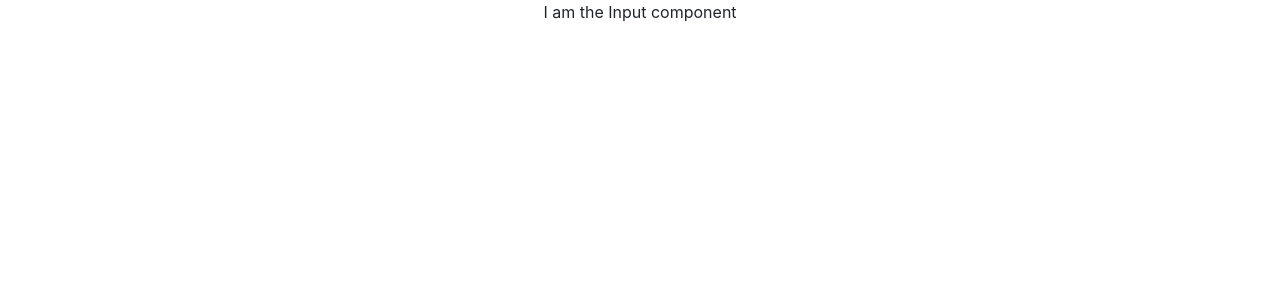
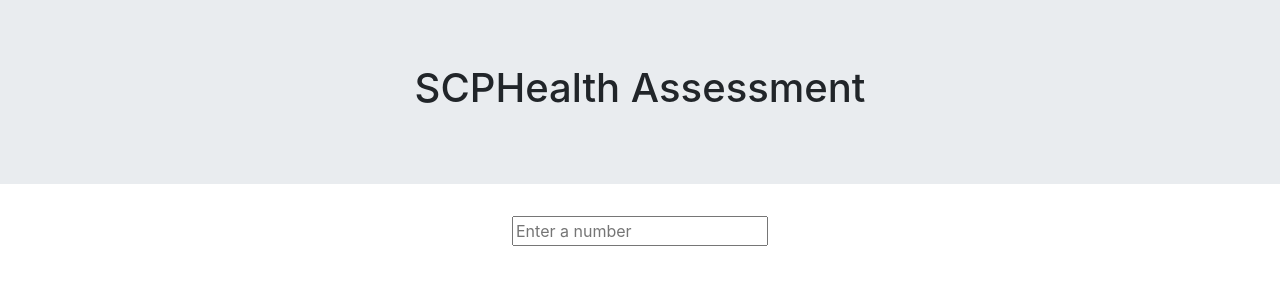
Before and after one commit to MarleeG/SCPHealthAssessment, a React (Create React App) app in the folder client/: page / in a window 1280 px wide. Shown: the top 300 px of the page. Built offline with nearby package versions, Linux system fonts and the light colour scheme.

Commit message:
added an input

```diff
--- a/client/src/App.js
+++ b/client/src/App.js
@@ -1,9 +1,20 @@
-import "./App.css";
+import { Container, Jumbotron } from "react-bootstrap";
 import Input from "./components/Input";
 
+import "./App.css";
+
 const App = () => {
+  const Header = (
+    <Jumbotron fluid>
+      <Container>
+        <h1>SCPHealth Assessment</h1>
+      </Container>
+    </Jumbotron>
+  );
+
   return (
     <div className="App">
+      {Header}
       <Input />
     </div>
   );
--- a/client/src/components/Input.js
+++ b/client/src/components/Input.js
@@ -1,10 +1,27 @@
 import React, { useState } from "react";
 
+import "./Input.css";
 const Input = () => {
   // eslint-disable-next-line
   const [numbers, setNumbers] = useState([]);
+  const [inputValue, setInputValue] = useState("");
 
-  return <div> I am the Input component</div>;
+  const handleChange = (e) => {
+    const { value } = e.target;
+    setInputValue(value);
+  };
+
+  return (
+    <div>
+      {" "}
+      <input
+        onChange={handleChange}
+        value={inputValue}
+        placeholder="Enter a number"
+        name="numbers_input"
+      />
+    </div>
+  );
 };
 
 export default Input;
```
Also changed, not shown: 1 other file (tests, documents, lock files or other folders).
